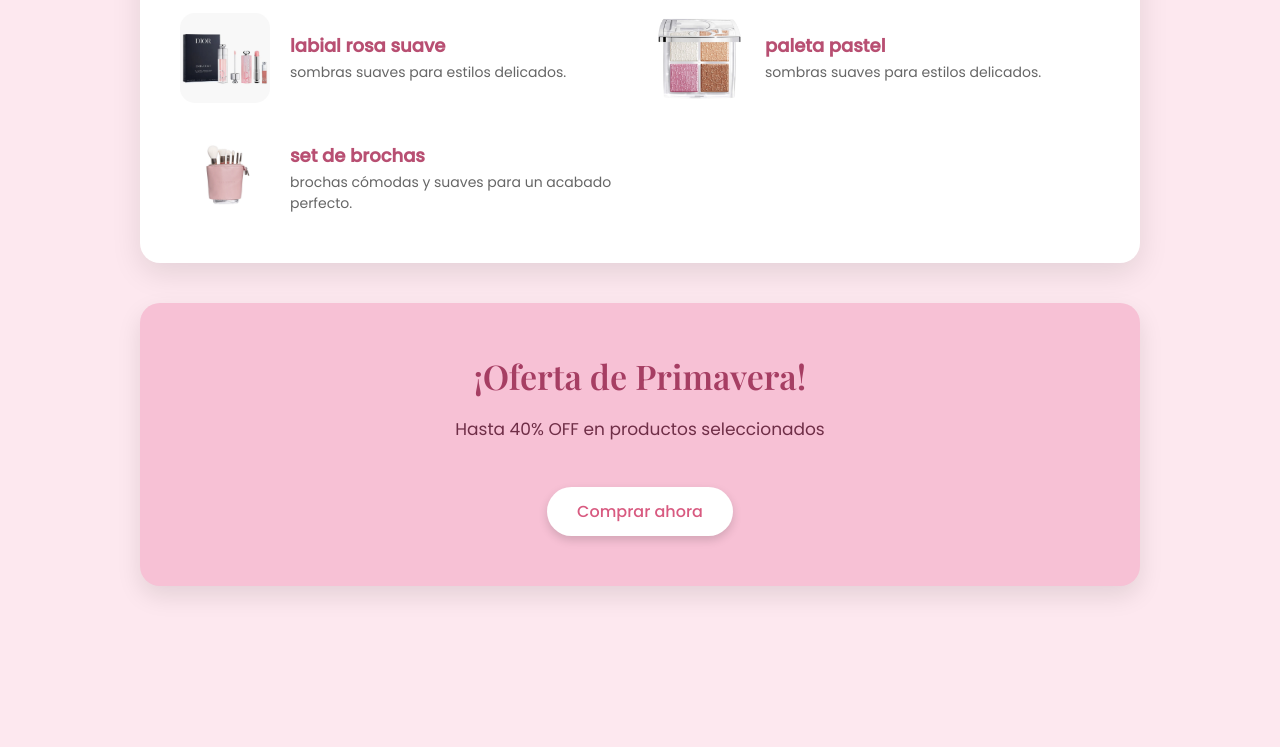
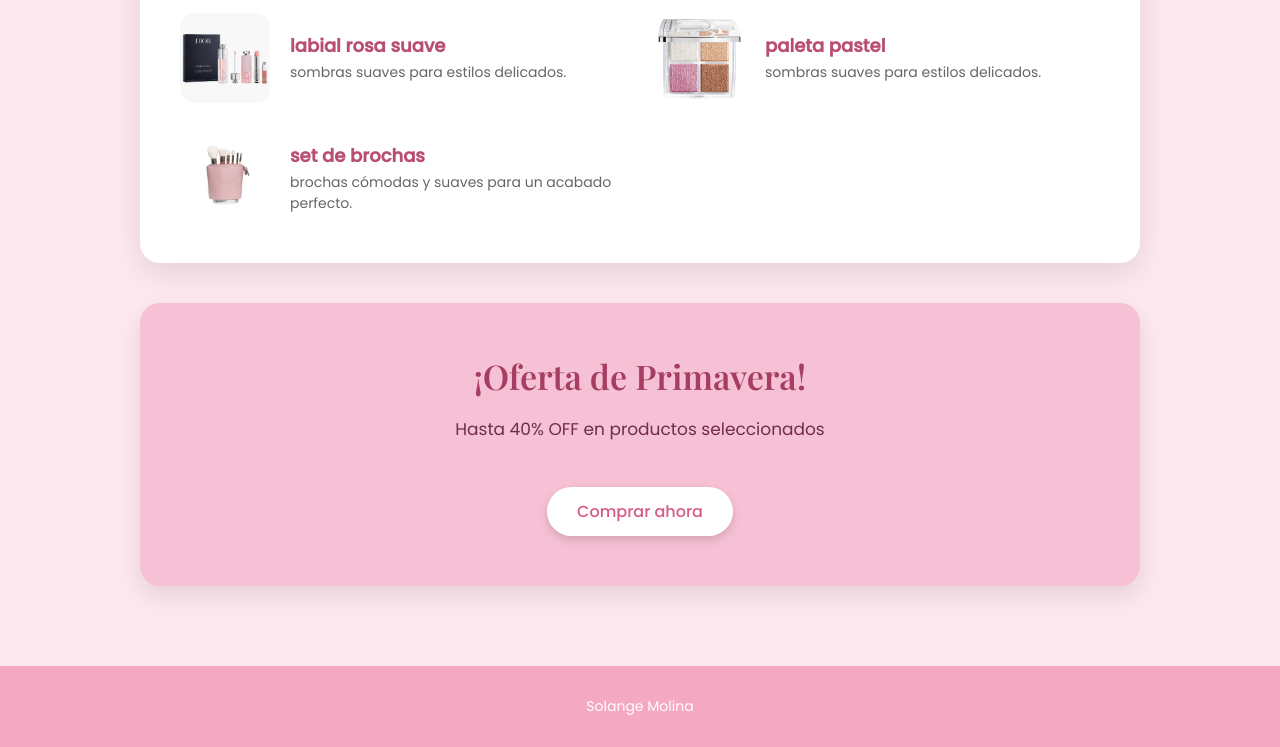
Before and after one commit to solmlna/mi_pagina, a plain HTML site: page index.html in a window 1280 px wide. Shown: the part 525-1272 px from the top of the page. Before the commit the page ends 1181 px from the top, so only its background shows below. Drawn offline with nearby package versions, Linux system fonts and the light colour scheme.

Commit message:
Update index.html

```diff
--- a/index.html
+++ b/index.html
@@ -186,7 +186,9 @@
         </div>
 
     </section>
-
+<footer>
+    <p>Solange Molina</p>
+</footer>
 </body>
 
 </html
```
